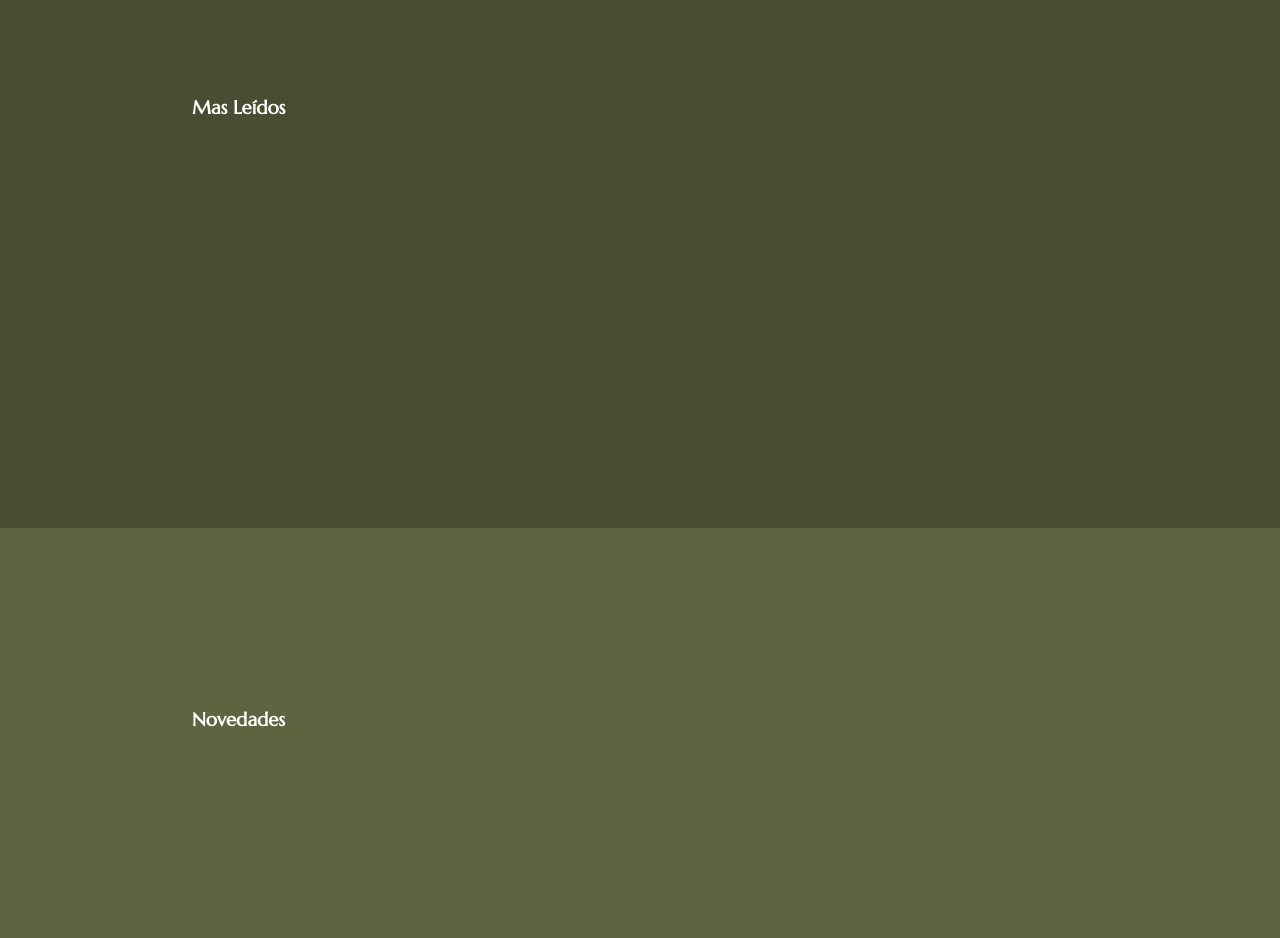
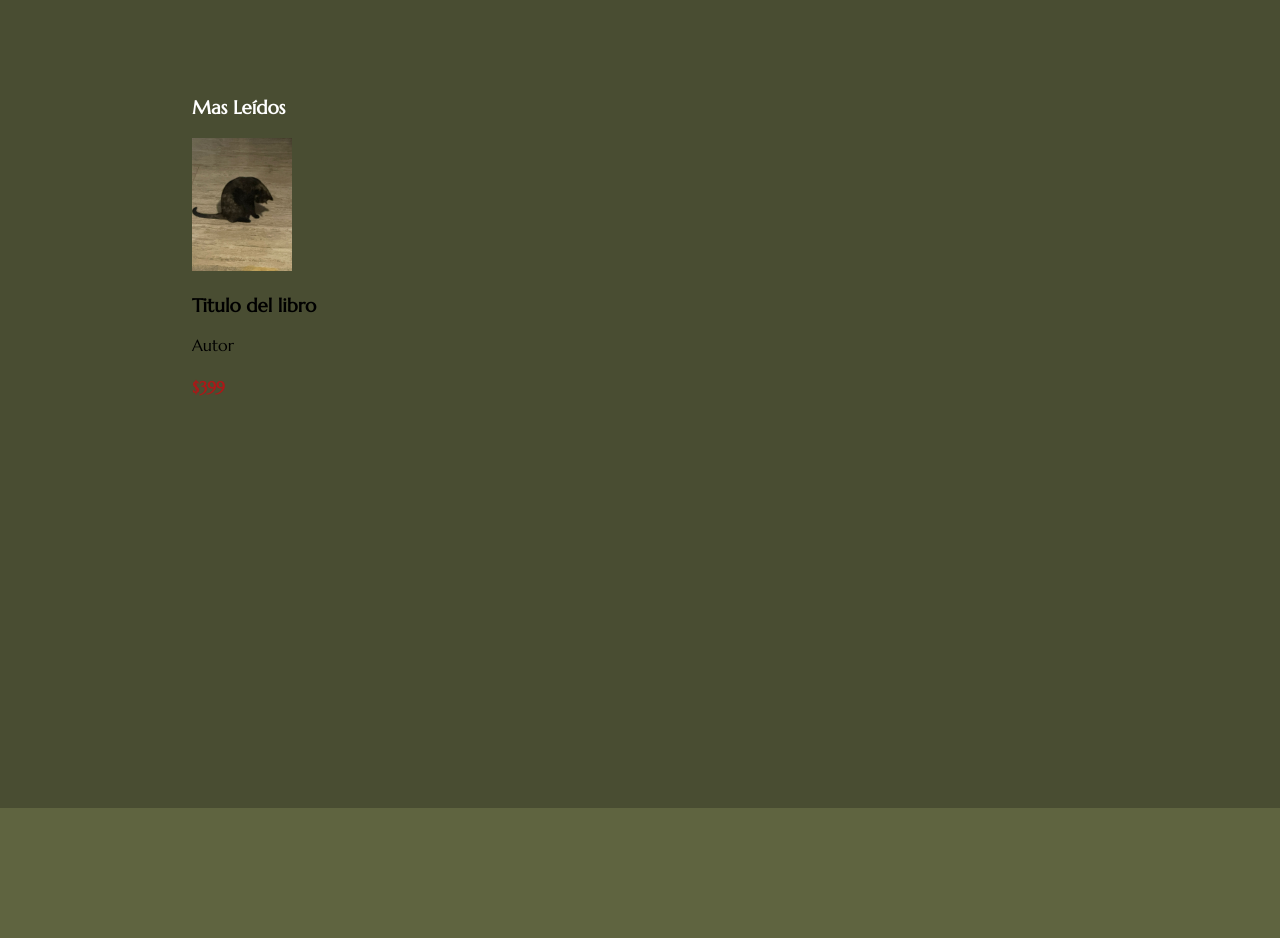
Before and after one commit to HectorMMZ/Libreria, a plain HTML site: page index.html in a window 1280 px wide. Shown: the part 880-1818 px from the top of the page. Drawn offline with Linux system fonts and the light colour scheme.

Commit message:
Se empieza a agregar las tarjetas para ver los productos

```diff
--- a/index.html
+++ b/index.html
@@ -59,6 +59,15 @@
         <div class="MasLeido">
 
             <h3 style="color : white">Mas Leídos</h3>
+
+                <div id ="CarruselMasLeidos">
+                    <img src="Domitila3.jpeg" alt="Domitilia" style="width: 100px;"/>
+                    <div class="contenedor">
+                        <h3><b>Titulo del libro</b></h3>
+                        <p>Autor</p>
+                        <h4 style="color: #AB1818;">$399</h4>
+                    </div>
+                </div>
 
             <br>
             <br>
```
Also changed, not shown: Domitila3.jpeg (added).
